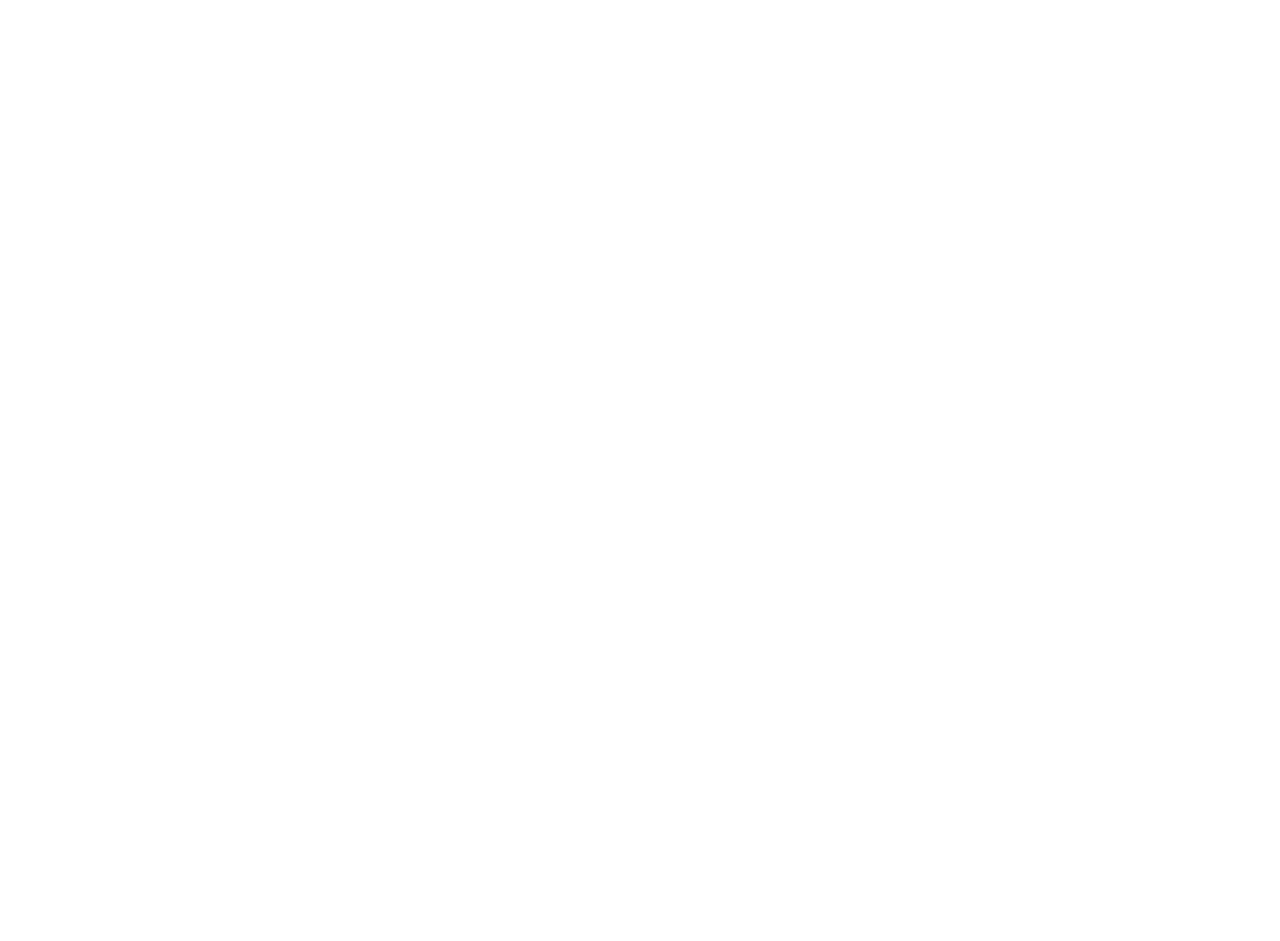
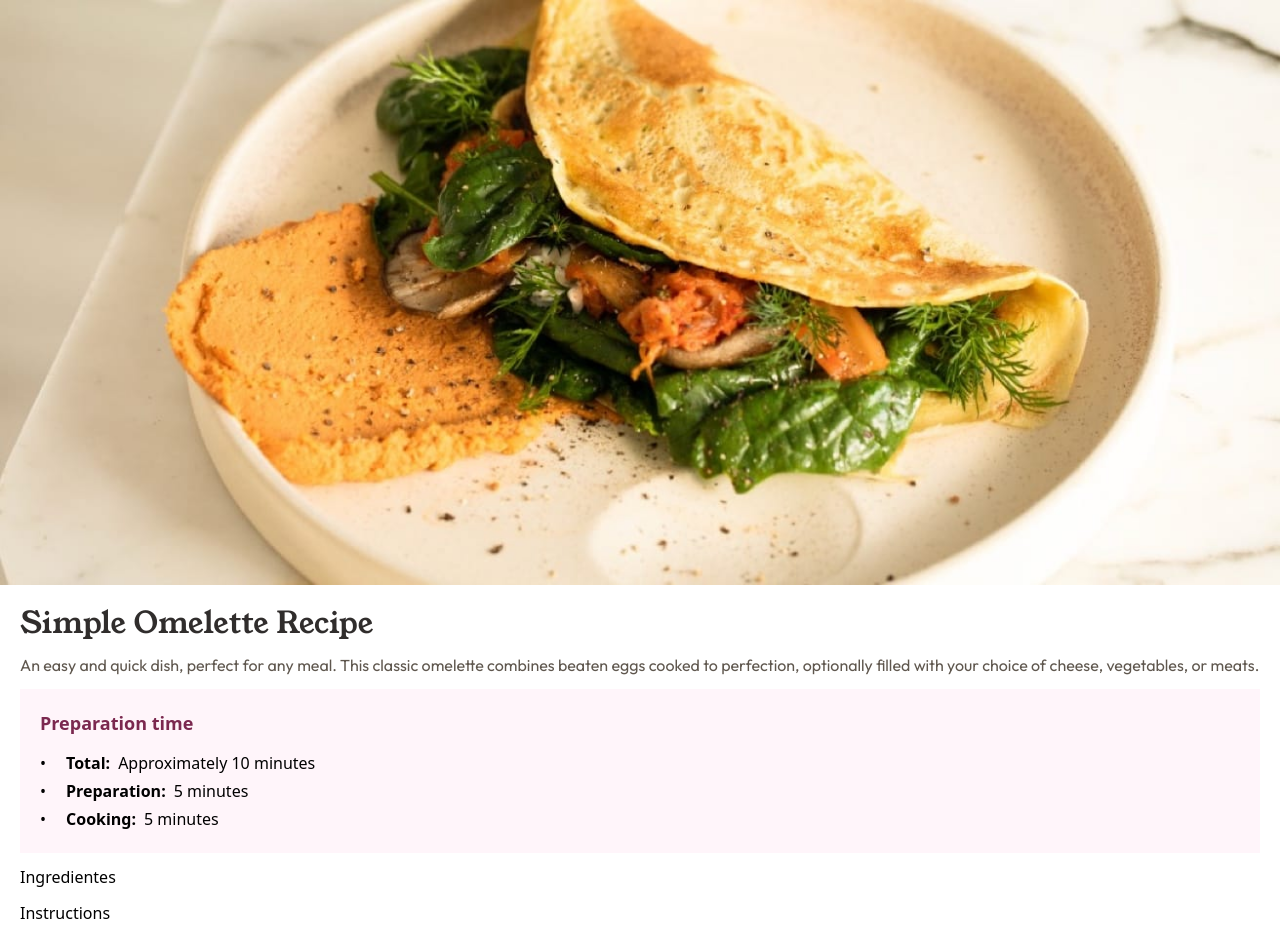
Before and after one commit to g-uriarte/fm-recipe-page, a React (Vite) app: page / in a window 1280 px wide. Shown: the top 941 px of the page. Before the commit the page ends 800 px from the top, so only its background shows below. Built offline with nearby package versions, Linux system fonts and the light colour scheme.

Commit message:
created components

```diff
--- a/src/App.tsx
+++ b/src/App.tsx
@@ -1,21 +1,10 @@
+import { RecipeContainer } from "./components/RecipeContainer"
+import { RECIPE } from "./data/receiptData"
 
 export const App = () => {
 	return (
-		<div className="h-100dvh w-100dvw">
-			{/* Recipe Container */}
-				{/* Details */}
-					{/* Title Recipe */}
-					{/* Description Recipe */}
-				{/* Preparation time */}
-					{/* List 3 items (total, preparation, cooking) [dots] */}
-				{/* Ingredients */}
-					{/* List n items [dots] */}
-				{/* Separator */}
-				{/* Instructions */}
-					{/* List n [numbers]*/}
-				{/* Nutrition */}
-					{/* Nutrition caption */}
-					{/* Table content */}
+		<div className="h-100dvh w-100dvw flex justify-center">
+			<RecipeContainer recipe={RECIPE} />
 		</div>
 	)
 }
--- /dev/null
+++ b/src/components/Details.tsx
@@ -0,0 +1,17 @@
+import { FC } from 'react'
+
+type DetailsProps = {
+    title: string;
+    description: string;
+}
+
+export const Details: FC<DetailsProps> = ({
+    title, description
+}) => {
+    return (
+        <div className='flex flex-col gap-3'>
+            <h2 className='font-Young-Serif text-3xl text-Dark-Charcoal ' >{title}</h2>
+            <p className='font-Outfit text-Wenge-Brown'>{description}</p>
+        </div>
+    )
+}
--- /dev/null
+++ b/src/components/Image.tsx
@@ -0,0 +1,13 @@
+import { ComponentPropsWithoutRef, FC } from 'react'
+
+type ImageProps = {
+
+} & ComponentPropsWithoutRef<'img'>
+
+export const Image: FC<ImageProps> = ({
+    ...props
+}) => {
+    return (
+        <img {...props} />
+    )
+}
--- /dev/null
+++ b/src/components/Ingredients.tsx
@@ -0,0 +1,16 @@
+import { FC } from 'react'
+
+type IngredientsProps = {
+    ingredients: string[];
+}
+
+export const Ingredients: FC<IngredientsProps> = ({
+    ingredients
+ }) => {
+
+    {/* Ingredients */}
+                    {/* List n items [dots] */}
+                    {/* Separator */}
+
+    return <div>Ingredientes</div>
+}
--- /dev/null
+++ b/src/components/Instructions.tsx
@@ -0,0 +1,12 @@
+import { FC } from 'react'
+import { Instruction } from '../types'
+
+type InstructionsProps = {
+    steps: Instruction[]
+}
+
+export const Instructions: FC<InstructionsProps> = ({ }) => {
+    {/* Instructions */ }
+    {/* List n [numbers]*/ }
+    return <div>Instructions</div>
+}
--- /dev/null
+++ b/src/components/Nutrition.tsx
@@ -0,0 +1,14 @@
+import { FC } from 'react'
+
+type NutritionProps = {
+
+}
+
+export const Nutrition: FC<NutritionProps> = ({ }) => {
+
+    {/* Nutrition */ }
+    {/* Nutrition caption */ }
+    {/* Table content */ }
+
+    return <div>Nutrition</div>
+}
--- /dev/null
+++ b/src/components/PreparationTimes.tsx
@@ -0,0 +1,55 @@
+import { FC } from 'react'
+import { PreparationTimes as TPreparationTimes } from '../types'
+
+type PreparationTimesProps = {
+    preparationTimes: TPreparationTimes
+}
+
+const ItemListTime: FC<{ name: string, time: string; }> = ({
+    name, time
+}) => {
+
+    {/* <li className=' py-0.5' >
+            <p className='inline pl-3'>
+                <span className='font-semibold' >{name}: </span>
+                {time}
+            </p>
+        </li> */}
+
+    return (
+
+        <li className='py-0.5 before:content-["•"] flex'>
+            <p className='pl-5' >
+                <span className='font-semibold pr-2'>
+                    {name}:
+                </span>
+                {time}
+            </p>
+        </li>
+    )
+}
+
+export const PreparationTimes: FC<PreparationTimesProps> = ({
+    preparationTimes
+}) => {
+
+    {/* Preparation time */ }
+    {/* List 3 items (total, preparation, cooking) [dots] */ }
+
+    const items = [
+        { name: 'Total', time: preparationTimes.total },
+        { name: 'Preparation', time: preparationTimes.preparation },
+        { name: 'Cooking', time: preparationTimes.cooking },
+    ]
+
+    return (
+        <div className='bg-Rose-White p-5 flex flex-col gap-3' >
+            <p className='text-Dark-Raspberry font-bold text-lg' >Preparation time</p>
+            <ul className='marker:text-Dark-Raspberry list-inside list-none' >
+                {items.map(itemTime => (
+                    <ItemListTime key={itemTime.name} name={itemTime.name} time={itemTime.time} />
+                ))}
+            </ul>
+        </div>
+    )
+}
--- a/src/components/RecipeContainer.tsx
+++ b/src/components/RecipeContainer.tsx
@@ -1,9 +1,32 @@
 import { FC } from 'react'
+import { Recipe } from '../types'
+import { Details } from './Details'
+import { Image } from './Image'
+import { PreparationTimes } from './PreparationTimes'
+import { Ingredients } from './Ingredients'
+import { Instructions } from './Instructions'
+import { Nutrition } from './Nutrition'
 
 type RecipeContainerProps = {
-
+    recipe: Recipe
 }
 
-export const RecipeContainer: FC<RecipeContainerProps> = ({ }) => {
-    return <div>ReceiptContainer</div>
+export const RecipeContainer: FC<RecipeContainerProps> = ({
+    recipe,
+}) => {
+
+    return (
+        <div className='w-full h-full'>
+            <div className=''>
+                <Image alt={recipe.description} src={recipe.image} />
+            </div>
+            <div className='p-5 flex flex-col gap-3' >
+                <Details title={recipe.title} description={recipe.description} />
+                <PreparationTimes  preparationTimes={recipe.preparationTimes} />
+                <Ingredients ingredients={recipe.ingredients} />
+                <Instructions steps={recipe.instructions} />
+                <Nutrition />
+            </div>
+        </div>
+    )
 }
```
